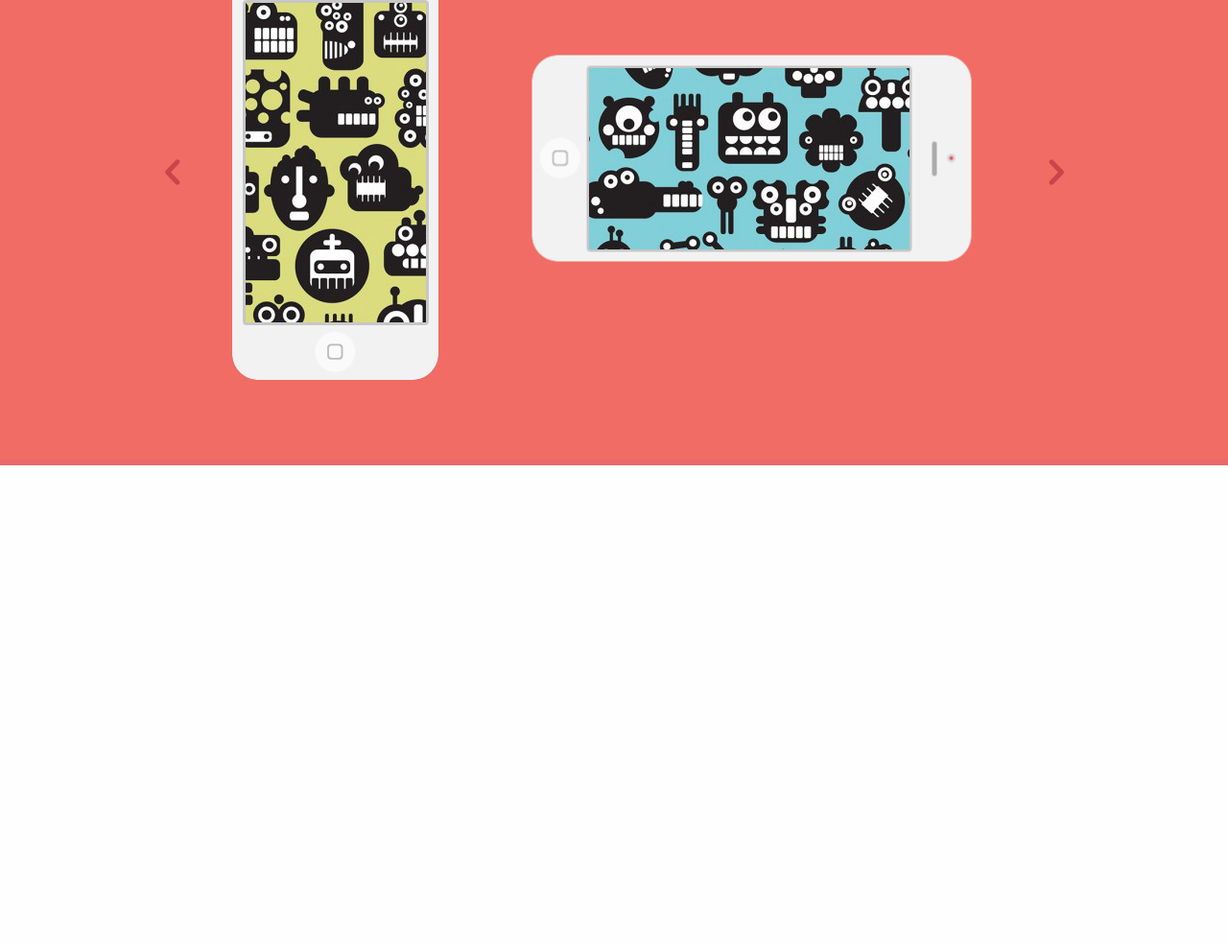
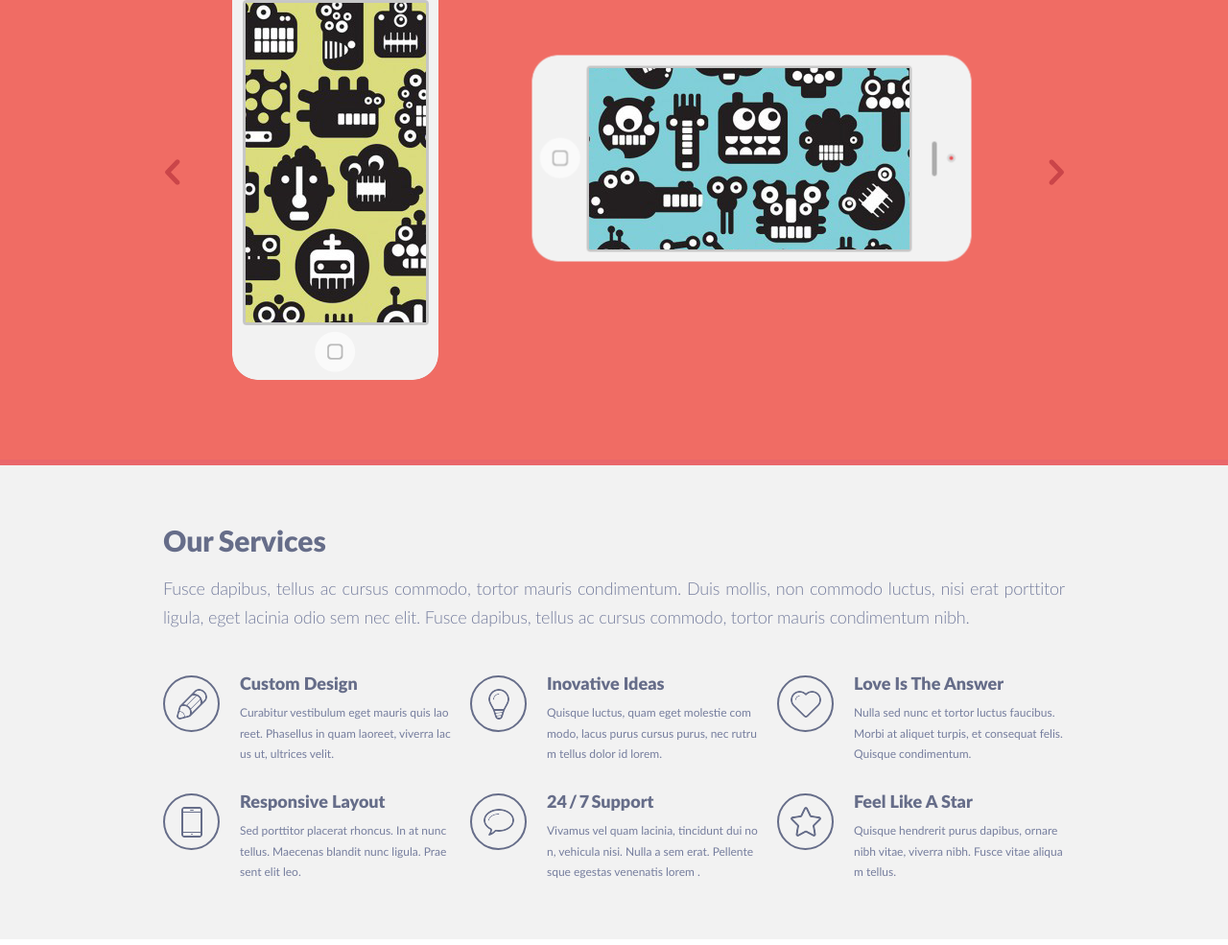
Before and after one commit to andtopchiy/singolo, a plain HTML site: page singolo1.html in a window 1280 px wide. Shown: the part 210-1195 px from the top of the page at 96% size. Before the commit the page ends 800 px from the top, so only its background shows below. Drawn offline with Linux system fonts and the light colour scheme.

Commit message:
feat: add service layout, styles, images

```diff
--- a/singolo1.css
+++ b/singolo1.css
@@ -121,7 +121,7 @@ ul {
     border-bottom: solid 6px #ea676b;
 }
 
-.slider-in{
+.slider-in {
     position: relative;
     padding: 76px 40px 58px;
     height: 600px;
@@ -159,16 +159,18 @@ ul {
 }
 
 
-.iphone-vertical{
+.iphone-vertical {
     position: absolute;
     top: 53px;
     left: 72px;
 }
-.iphone-vertical img{
+
+.iphone-vertical img {
     position: relative;
     z-index: 2;
 }
-.iphone-vertical:before{
+
+.iphone-vertical:before {
     content: "";
     background: url("assets/images/shadow_iphone_vertical.png") no-repeat;
     height: 483px;
@@ -179,7 +181,8 @@ ul {
     top: 0;
     z-index: 1;
 }
-.iphone-vertical .img-phone-vertical{
+
+.iphone-vertical .img-phone-vertical {
     width: 188px;
     height: 333px;
     background: url(assets/images/display_img1.jpg) -14px -135px no-repeat;
@@ -190,12 +193,13 @@ ul {
     z-index: 3;
 }
 
-.iphone-horizontal{
+.iphone-horizontal {
     position: absolute;
     right: 219px;
     top: 51px;
 }
-.iphone-horizontal:before{
+
+.iphone-horizontal:before {
     content: "";
     background: url(assets/images/shadow_iphone_horizontal.png) no-repeat;
     height: 240px;
@@ -205,12 +209,13 @@ ul {
     left: -120px;
     top: 122px;
 }
-.iphone-horizontal img{
+
+.iphone-horizontal img {
     transform: rotate(100grad);
 }
 
 
-.iphone-horizontal .img-phone-horizontal{
+.iphone-horizontal .img-phone-horizontal {
     width: 334px;
     height: 189px;
     background: url(assets/images/display_img2.jpg) -123px -117px no-repeat;
@@ -220,3 +225,83 @@ ul {
     left: -62px;
     z-index: 3;
 }
+
+/****SERVICES****/
+
+.services {
+    background-color: #f2f2f2;
+    border-bottom: 6px solid #fff;
+    padding: 63px 0 50px;
+    color: #666d89;
+}
+
+.services-header {
+    font-weight: 400;
+    color: #666d89;
+    word-spacing: -1.5px;
+    margin-bottom: 16px;
+    font-family: 'Lato Black', sans-serif;
+    font-size: 3rem;
+}
+
+.services-description {
+    margin-bottom: 43px;
+    line-height: 30px;
+    text-align: justify;
+    letter-spacing: -0.2px;
+    font-size: 1.8rem;
+    color: #767e9e;
+    font-family: 'Lato Light', sans-serif;
+}
+
+.services-list {
+    padding: 0;
+    list-style: none;
+    display: grid;
+    grid-template-columns: repeat(3, 300px);
+    column-gap: 20px;
+    row-gap: 20px;
+}
+
+.services-list-item {
+    padding-left: 80px;
+    height: 103px;
+    position: relative;
+    overflow: hidden;
+}
+
+.services-item-image-border {
+    display: flex;
+    align-items: center;
+    justify-content: center;
+    position: absolute;
+    left: 0;
+    top: 1px;
+    width: 59px;
+    height: 59px;
+    box-sizing: border-box;
+    border-radius: 50%;
+    border: 2px solid #666D89;
+}
+
+
+.services-item-header {
+    display: flex;
+    flex-direction: column;
+    padding-bottom: 7px;
+    font-size: 18px;
+    line-height: 23px;
+    font-weight: 900;
+    color: #666d89;
+    font-family: 'Lato Black', sans-serif;
+}
+.services-list-item:nth-child(5) .services-item-header{
+    word-spacing: -2px;
+}
+.services-item-descr {
+    font-size: 12px;
+    line-height: 21.56px;
+    color: #767e9e;
+    text-align: justify;
+    word-break: break-all;
+}
--- a/singolo1.html
+++ b/singolo1.html
@@ -51,6 +51,67 @@
             </div>
         </div>
     </section>
+    <section class="services">
+        <div class="container">
+            <div class="services-in">
+                <h2 class="services-header">Our Services</h2>
+                <p class="services-description">Fusce dapibus, tellus ac cursus commodo, tortor mauris condimentum.
+                    Duis mollis, non commodo luctus, nisi erat porttitor ligula, eget lacinia odio sem nec elit. Fusce
+                    dapibus, tellus ac cursus commodo, tortor mauris condimentum nibh.
+                </p>
+
+                <ul class="services-list">
+                    <li class="services-list-item">
+                        <div class="services-item-image-border">
+                            <img class="services-item-image" src="assets/images/pen_icn.png" alt="Service">
+                        </div>
+                        <span class="services-item-header">Custom Design</span>
+                        <span class="services-item-descr">Curabitur vestibulum eget mauris quis laoreet. Phasellus in quam laoreet, viverra lacus ut, ultrices velit.</span>
+                    </li>
+
+                    <li class="services-list-item">
+                        <div class="services-item-image-border">
+                            <img class="services-item-image" src="assets/images/bulb_icn.png" alt="Service">
+                        </div>
+                        <span class="services-item-header">Inovative Ideas</span>
+                        <span class="services-item-descr">Quisque luctus, quam eget molestie commodo, lacus purus cursus purus, nec rutrum tellus dolor id lorem.</span>
+                    </li>
+
+                    <li class="services-list-item">
+                        <div class="services-item-image-border">
+                            <img class="services-item-image" src="assets/images/heard_icn.png" alt="Service">
+                        </div>
+                        <span class="services-item-header">Love Is The Answer</span>
+                        <span class="services-item-descr">Nulla sed nunc et tortor luctus faucibus. Morbi at aliquet turpis, et consequat felis. Quisque condimentum.</span>
+                    </li>
+
+                    <li class="services-list-item">
+                        <div class="services-item-image-border">
+                            <img class="services-item-image" src="assets/images/phone_icn.png" alt="Service">
+                        </div>
+                        <span class="services-item-header">Responsive Layout</span>
+                        <span class="services-item-descr">Sed porttitor placerat rhoncus. In at nunc tellus. Maecenas blandit nunc ligula. Praesent elit leo.</span>
+                    </li>
+
+                    <li class="services-list-item">
+                        <div class="services-item-image-border">
+                            <img class="services-item-image" src="assets/images/bubble_icn.png" alt="Service">
+                        </div>
+                        <span class="services-item-header">24 / 7 Support</span>
+                        <span class="services-item-descr">Vivamus vel quam lacinia, tincidunt dui non, vehicula nisi. Nulla a sem erat. Pellentesque egestas venenatis lorem .</span>
+                    </li>
+
+                    <li class="services-list-item">
+                        <div class="services-item-image-border">
+                            <img class="services-item-image" src="assets/images/star_icn.png" alt="Service">
+                        </div>
+                        <span class="services-item-header">Feel Like A Star</span>
+                        <span class="services-item-descr">Quisque hendrerit purus dapibus, ornare nibh vitae, viverra nibh. Fusce vitae aliquam tellus.</span>
+                    </li>
+                </ul>
+            </div>
+        </div>
+    </section>
 </main>
 
 
```
